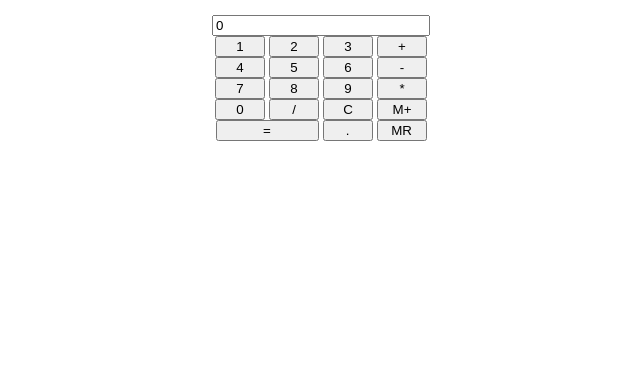
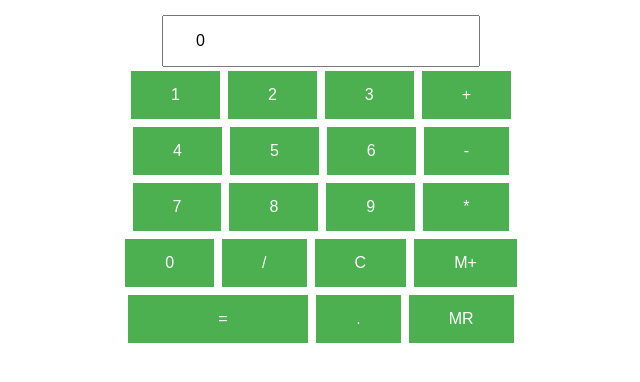
Before and after one commit to joseaben/MEAN-Stack-intro, a plain HTML site: page Javascript/EjercicioCalculadora/Calculadora.html in a window 1280 px wide. Shown: the whole page, without its empty margins (319-959 px from the left). Drawn offline with Linux system fonts and the light colour scheme.

Commit message:
se añaden directivas css

```diff
--- a/Javascript/EjercicioCalculadora/css/EstilosCalculadora.css
+++ b/Javascript/EjercicioCalculadora/css/EstilosCalculadora.css
@@ -2,15 +2,29 @@ body{
   text-align: center;
 }
 input[type = button]{
-    width:50px;
+  background-color: #4CAF50;
+  border: none;
+  color: white;
+  padding: 15px 40px;
+  text-align: center;
+  text-decoration: none;
+  display: inline-block;
+  font-size: 16px;
+  margin: 4px 2px;
+  cursor: pointer;
+  outline: none;
 }
 #resultado{
     width:103px;
+    padding: 15px 90px;
 }
 input[type = text]{
-    width:210px;
+    width:250px;
+    padding: 15px 32px;
+    font-size: 16px;
+
 }
 #contenedor{
-  width: 600px;
+  width: 960px;
   margin: 15px auto;
 }
```
